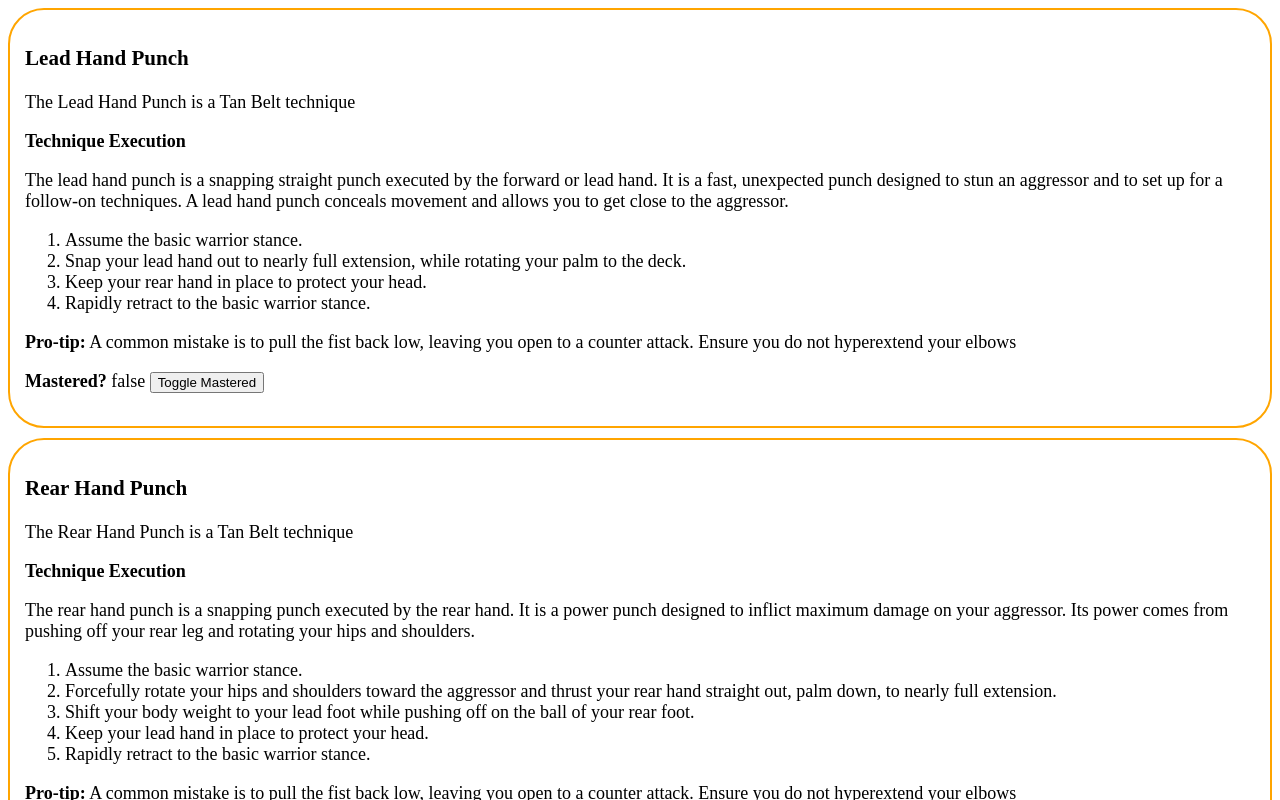
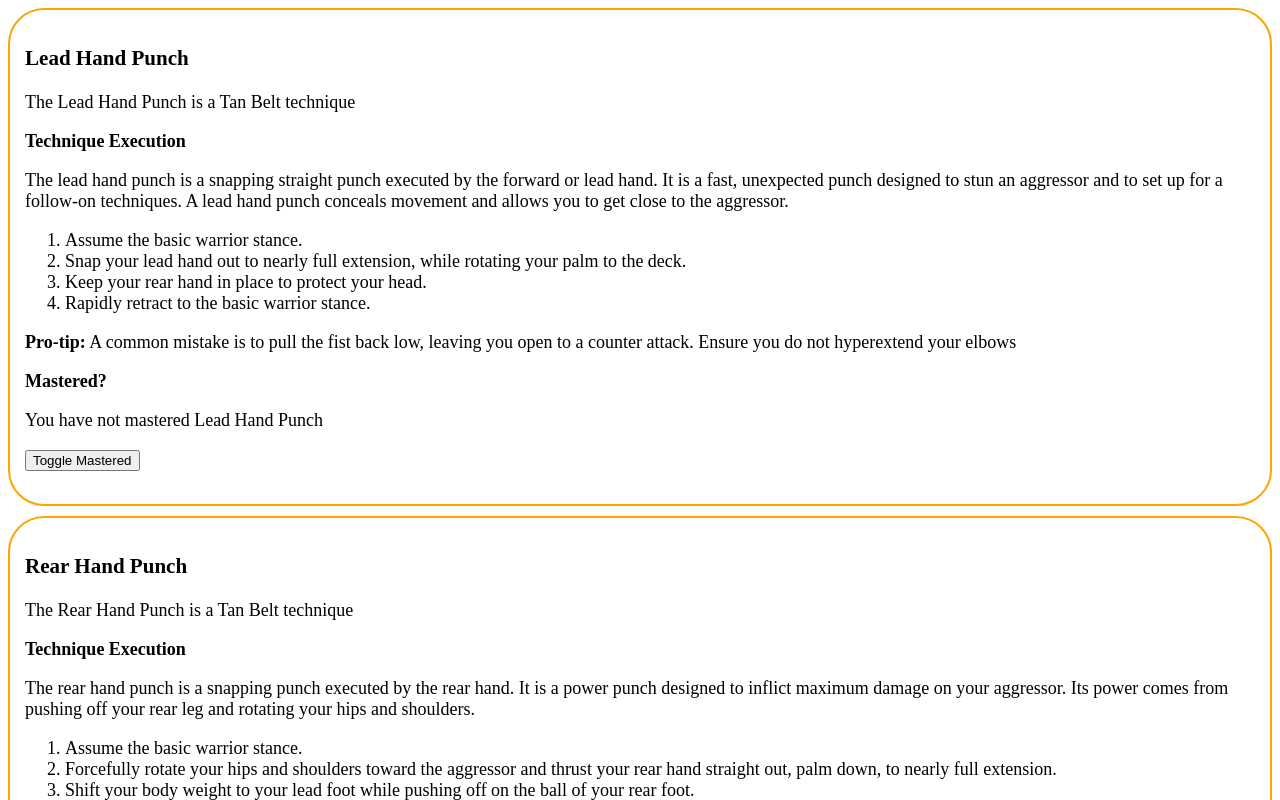
Before and after one commit to rc-devs/mcninja, an Angular app in the folder mcninja/: page / in a window 1280 px wide. Shown: the top 800 px of the page. Built offline with nearby package versions, Linux system fonts and the light colour scheme.

Commit message:
add @if directive to display html depending on mastered boolean value

```diff
--- a/mcninja/src/app/display-techniques/display-techniques.component.html
+++ b/mcninja/src/app/display-techniques/display-techniques.component.html
@@ -6,7 +6,14 @@
       <div [innerHTML]="technique.execution"></div>
       <p><b>Pro-tip:</b> {{technique.proTip}}</p>
      <!--  <div [innerHTML]="technique.video"></div> --> <!-- need dom sanitizer? too many errors -->
-      <p><b>Mastered?</b> {{technique.mastered}} <button (click)="toggleMastered()">Toggle Mastered</button></p> <!-- use @if directive? Do not need to display mastered property; use it for toggle -->
+      <p><b>Mastered?</b>
+      @if (!technique.mastered){
+        <p>You have not mastered {{technique.title}}</p>
+      } @else {
+        <p>You have mastered {{technique.title}}</p>
+      }
+      <button (click)="toggleMastered()">Toggle Mastered</button></p>
+      <!-- use @if directive? Do not need to display mastered property; use it for toggle -->
   </div>
 }
 
--- a/mcninja/src/app/display-techniques/display-techniques.component.ts
+++ b/mcninja/src/app/display-techniques/display-techniques.component.ts
@@ -17,5 +17,9 @@ export class DisplayTechniquesComponent {
  toggleMastered(){
   console.log('tiggle toggle')
 
+
+
+
+
  }
 }
```
